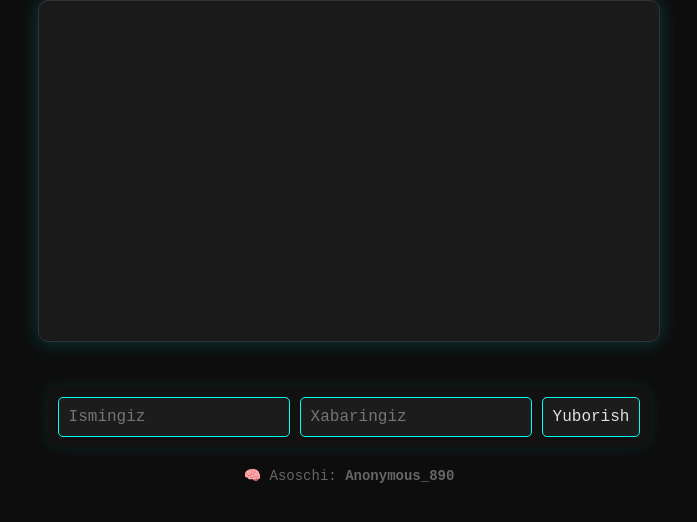
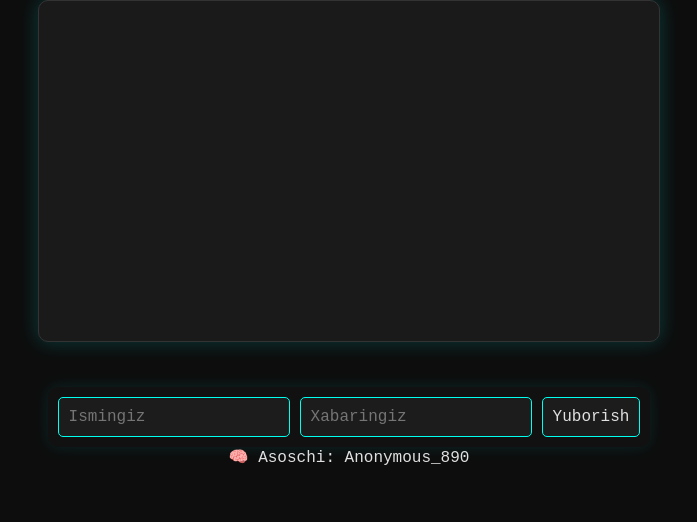
Before and after one commit to asoolito/secret-chat, a plain HTML site: page index.html in a window 1280 px wide. Shown: the part 176-698 px from the top of the page, without its empty margins (291-988 px from the left). Drawn offline with Linux system fonts and the light colour scheme.

Commit message:
Update index.html

```diff
--- a/index.html
+++ b/index.html
@@ -9,7 +9,7 @@
 <body>
   <h1>💀 Anonymous Hacker Chat 💀</h1>
 
-  <!-- Yangilangan mask rasm -->
+  <!-- Yangi rasm: Anonymous mask -->
   <img id="mask" src="https://i.ytimg.com/vi/isVVduralns/maxres2.jpg" alt="Anonymous Mask">
 
   <div id="messages"></div>
@@ -22,15 +22,15 @@
   </div>
 
   <!-- Asoschi yozuvi -->
-  <footer style="margin-top: 20px; color: #666; font-size: 14px;">
-    🧠 Asoschi: <strong>Anonymous_890</strong>
-  </footer>
+  <div id="founder">
+    🧠 Asoschi: <span>Anonymous_890</span>
+  </div>
 
   <!-- Firebase SDK -->
   <script src="https://www.gstatic.com/firebasejs/9.22.0/firebase-app-compat.js"></script>
   <script src="https://www.gstatic.com/firebasejs/9.22.0/firebase-database-compat.js"></script>
 
-  <!-- Main Script -->
+  <!-- JS -->
   <script src="script.js"></script>
 </body>
 </html>
```
